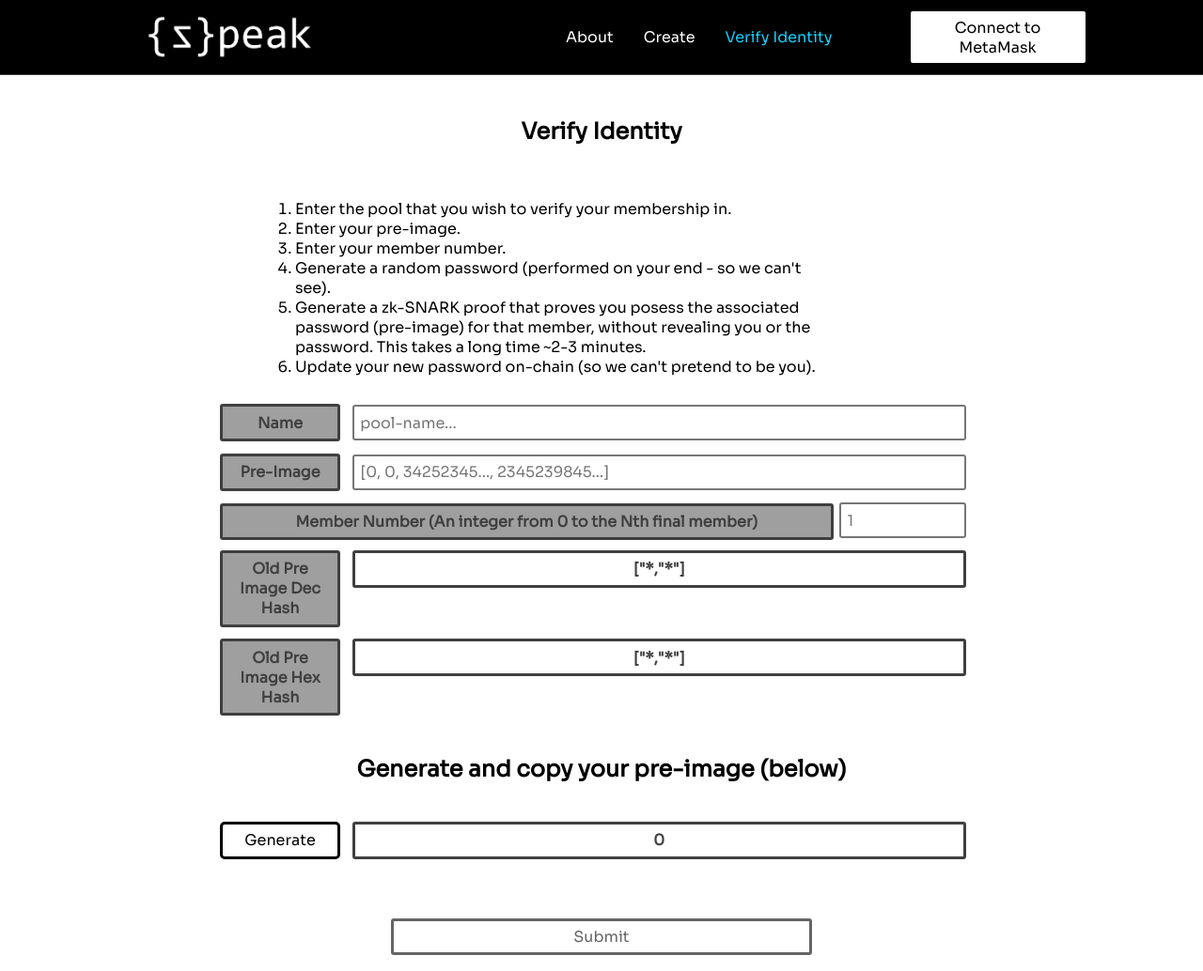
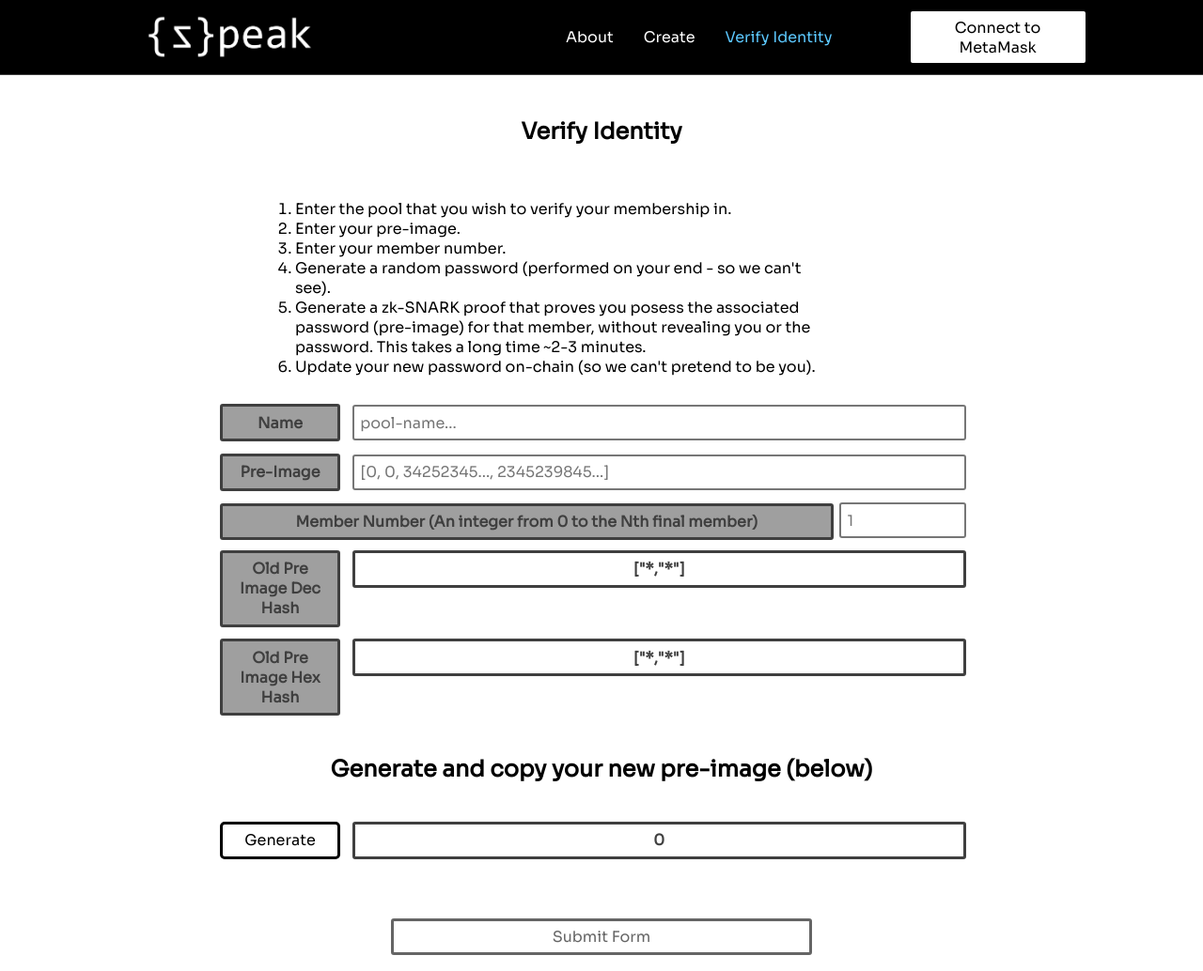
Before and after one commit to alex-straw/zk-broadcasting-app-frontend, a React (Create React App) app: page /verify-identity in a window 1280 px wide. Shown: the whole page at 94% size. Built offline with nearby package versions, Linux system fonts and the light colour scheme.

Commit message:
navbar colour

```diff
--- a/src/component-styles/navbar-styles.js
+++ b/src/component-styles/navbar-styles.js
@@ -23,7 +23,7 @@ export const NavLink = styled(Link)`
   height: 100%;
   cursor: pointer;
   &.active {
-    color: #15cdfc;
+    color: #5CC8FF;
   }
 `;
 
--- a/src/components/VerifyIdentityForm/index.js
+++ b/src/components/VerifyIdentityForm/index.js
@@ -319,7 +319,7 @@ const VerifyIdentityForm = () => {
             </LongTextBoxDetailNoMargin>
 
             <Title>
-            Generate and copy your pre-image (below)
+            Generate and copy your new pre-image (below)
             </Title>
 
             <SmallButton onClick={generateNewPasswordDetails}>
@@ -333,7 +333,7 @@ const VerifyIdentityForm = () => {
             <VerticalGap/>
 
             <LongerButton onClick={generateProofSetup}>
-                Submit
+                Submit Form
             </LongerButton>
         </CenterComponent>
         )
```
